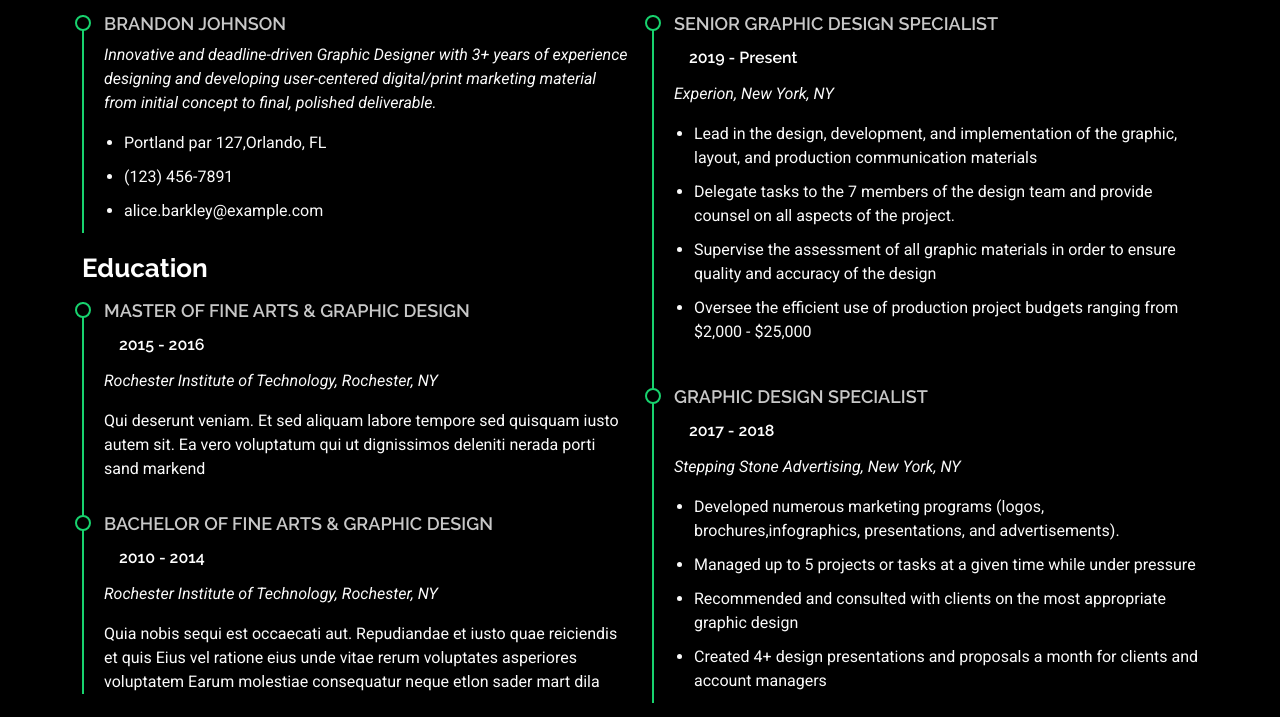
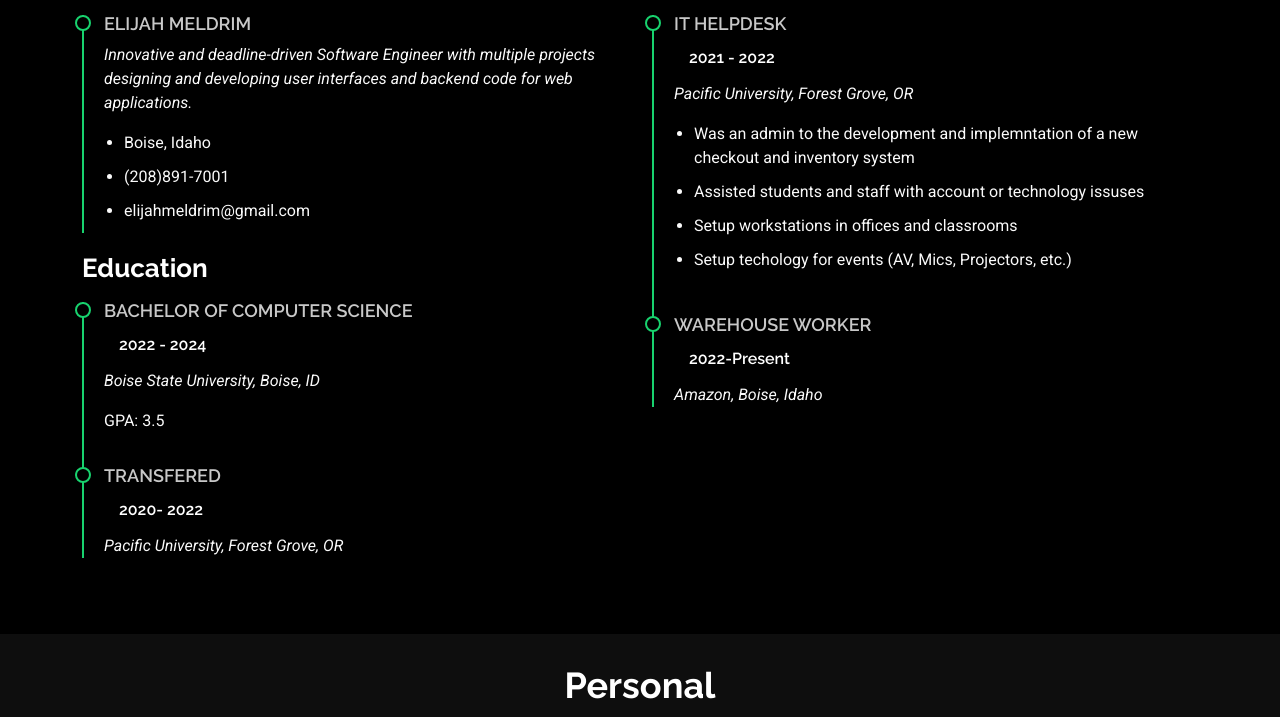
Before and after one commit to EliMeldrim/EliMeldrim.github.io, a plain HTML site: page resume.html in a window 1280 px wide. Shown: the part 545-1262 px from the top of the page. Drawn offline with Linux system fonts and the light colour scheme.

Commit message:
Update Resume

```diff
--- a/resume.html
+++ b/resume.html
@@ -88,7 +88,7 @@
           <div class="row d-flex justify-content-center text-center">
             <div class="col-lg-8">
               <h1>Resume</h1>
-              <p class="mb-0">Odio et unde deleniti. Deserunt numquam exercitationem. Officiis quo odio sint voluptas consequatur ut a odio voluptatem. Sit dolorum debitis veritatis natus dolores. Quasi ratione sint. Sit quaerat ipsum dolorem.</p>
+              <p class="mb-0">Bachelor of Computer Science graduate from Boise State University with a GPA of 3.5 and previous experience at Pacific University. Professional background includes IT Helpdesk support and warehouse operations at Amazon.</p>
             </div>
           </div>
         </div>
@@ -114,28 +114,26 @@
             <h3 class="resume-title">Sumary</h3>
 
             <div class="resume-item pb-0">
-              <h4>Brandon Johnson</h4>
-              <p><em>Innovative and deadline-driven Graphic Designer with 3+ years of experience designing and developing user-centered digital/print marketing material from initial concept to final, polished deliverable.</em></p>
+              <h4>Elijah Meldrim</h4>
+              <p><em>Innovative and deadline-driven Software Engineer with multiple projects designing and developing user interfaces and backend code for web applications.</em></p>
               <ul>
-                <li>Portland par 127,Orlando, FL</li>
-                <li>(123) 456-7891</li>
-                <li>alice.barkley@example.com</li>
+                <li>Boise, Idaho</li>
+                <li>(208)891-7001</li>
+                <li>elijahmeldrim@gmail.com</li>
               </ul>
             </div><!-- Edn Resume Item -->
 
             <h3 class="resume-title">Education</h3>
             <div class="resume-item">
-              <h4>Master of Fine Arts &amp; Graphic Design</h4>
-              <h5>2015 - 2016</h5>
-              <p><em>Rochester Institute of Technology, Rochester, NY</em></p>
-              <p>Qui deserunt veniam. Et sed aliquam labore tempore sed quisquam iusto autem sit. Ea vero voluptatum qui ut dignissimos deleniti nerada porti sand markend</p>
+              <h4>Bachelor of Computer Science</h4>
+              <h5>2022 - 2024</h5>
+              <p><em>Boise State University, Boise, ID</em></p>
+              <p>GPA: 3.5</p>
             </div><!-- Edn Resume Item -->
-
             <div class="resume-item">
-              <h4>Bachelor of Fine Arts &amp; Graphic Design</h4>
-              <h5>2010 - 2014</h5>
-              <p><em>Rochester Institute of Technology, Rochester, NY</em></p>
-              <p>Quia nobis sequi est occaecati aut. Repudiandae et iusto quae reiciendis et quis Eius vel ratione eius unde vitae rerum voluptates asperiores voluptatem Earum molestiae consequatur neque etlon sader mart dila</p>
+              <h4>Transfered</h4>
+              <h5>2020- 2022</h5>
+              <p><em>Pacific University, Forest Grove, OR</em></p>
             </div><!-- Edn Resume Item -->
 
           </div>
@@ -143,27 +141,22 @@
           <div class="col-lg-6" data-aos="fade-up" data-aos-delay="200">
             <h3 class="resume-title">Professional Experience</h3>
             <div class="resume-item">
-              <h4>Senior graphic design specialist</h4>
-              <h5>2019 - Present</h5>
-              <p><em>Experion, New York, NY </em></p>
+              <h4>IT Helpdesk</h4>
+              <h5>2021 - 2022</h5>
+              <p><em>Pacific University, Forest Grove, OR </em></p>
               <ul>
-                <li>Lead in the design, development, and implementation of the graphic, layout, and production communication materials</li>
-                <li>Delegate tasks to the 7 members of the design team and provide counsel on all aspects of the project. </li>
-                <li>Supervise the assessment of all graphic materials in order to ensure quality and accuracy of the design</li>
-                <li>Oversee the efficient use of production project budgets ranging from $2,000 - $25,000</li>
+                <li>Was an admin to the development and implemntation of a new checkout and inventory system</li>
+                <li>Assisted students and staff with account or technology issuses</li>
+                <li>Setup workstations in offices and classrooms</li>
+                <li>Setup techology for events (AV, Mics, Projectors, etc.)</li>
               </ul>
             </div><!-- Edn Resume Item -->
 
             <div class="resume-item">
-              <h4>Graphic design specialist</h4>
-              <h5>2017 - 2018</h5>
-              <p><em>Stepping Stone Advertising, New York, NY</em></p>
-              <ul>
-                <li>Developed numerous marketing programs (logos, brochures,infographics, presentations, and advertisements).</li>
-                <li>Managed up to 5 projects or tasks at a given time while under pressure</li>
-                <li>Recommended and consulted with clients on the most appropriate graphic design</li>
-                <li>Created 4+ design presentations and proposals a month for clients and account managers</li>
-              </ul>
+              <h4>Warehouse Worker</h4>
+              <h5>2022-Present</h5>
+              <p><em>Amazon, Boise, Idaho</em></p>
+
             </div><!-- Edn Resume Item -->
 
           </div>
@@ -179,13 +172,9 @@
   <footer id="footer" class="footer dark-background">
     <div class="container">
       <h3 class="sitename">Personal</h3>
-      <p>Et aut eum quis fuga eos sunt ipsa nihil. Labore corporis magni eligendi fuga maxime saepe commodi placeat.</p>
       <div class="social-links d-flex justify-content-center">
-        <a href=""><i class="bi bi-twitter-x"></i></a>
-        <a href=""><i class="bi bi-facebook"></i></a>
-        <a href=""><i class="bi bi-instagram"></i></a>
-        <a href=""><i class="bi bi-skype"></i></a>
-        <a href=""><i class="bi bi-linkedin"></i></a>
+        <a href="https://github.com/EliMeldrim"><i class="bi bi-github" target="_blank"></i></a>
+        <a href="https://www.Linkedin.com/in/elijah-meldrim-988642248/" target="_blank"><i class="bi bi-linkedin"></i></a>
       </div>
       <div class="container">
         <div class="copyright">
```
